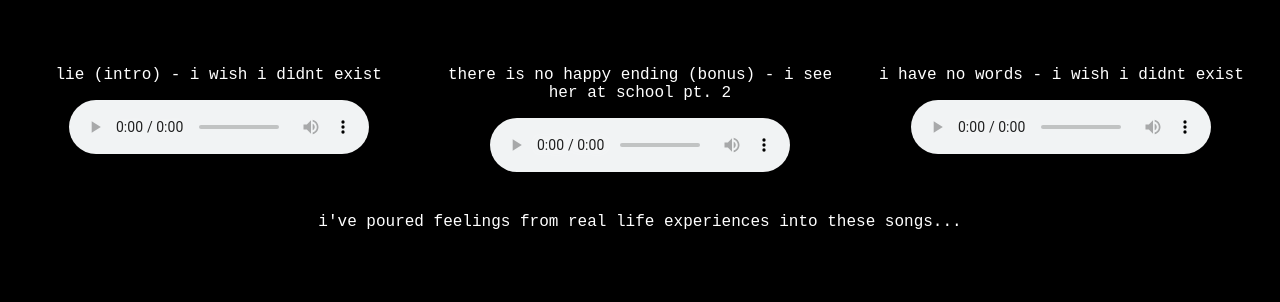
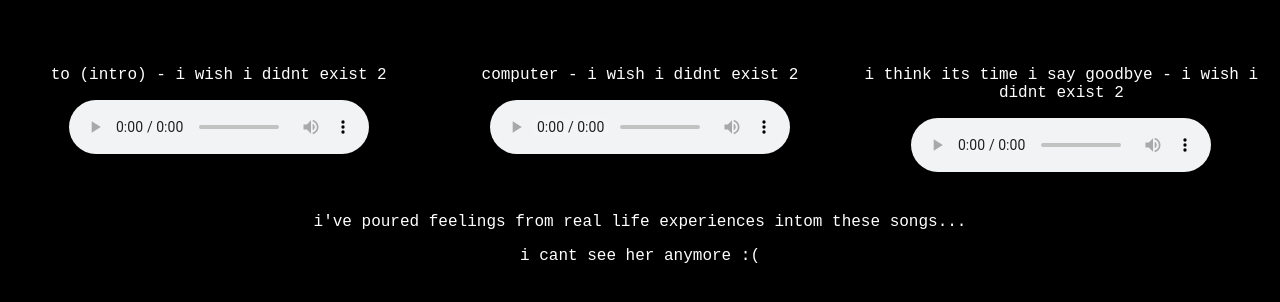
Before and after one commit to iydl/liminalistic, a plain HTML site: page index.html in a window 1280 px wide. Drawn offline with Linux system fonts and the light colour scheme.

Commit message:
Update index.html

```diff
--- a/index.html
+++ b/index.html
@@ -57,29 +57,30 @@
 <body>
   <div class="audio-container">
     <div class="audio-player">
-      <p>lie (intro) - i wish i didnt exist</p>
+      <p>to (intro) - i wish i didnt exist 2</p>
       <audio controls>
-        <source src="lie (intro).wav" type="audio/wav">
+        <source src="1. to (intro).mp3" type="audio/wav">
       </audio>
     </div>
     <div class="audio-player">
-      <p>there is no happy ending (bonus) - i see her at school pt. 2</p>
+      <p>computer - i wish i didnt exist 2</p>
       <audio controls>
-        <source src="there is no happy ending (bonus).wav" type="audio/wav">
+        <source src="2. computer.mp3" type="audio/wav">
         Your browser does not support the audio element.
       </audio>
     </div>
     <div class="audio-player">
-      <p>i have no words - i wish i didnt exist</p>
+      <p>i think its time i say goodbye - i wish i didnt exist 2</p>
       <audio controls>
-        <source src="i have no words.mp3" type="audio/mpeg">
+        <source src="4. i think its time i say goodbye.mp3" type="audio/wav">
         Your browser does not support the audio element.
     </div>
   </div>
   </div>
 
   <footer>
-    <p>i've poured feelings from real life experiences into these songs...</p>
+    <p>i've poured feelings from real life experiences intom these songs...</p>
+    <p>i cant see her anymore :(</p>
   </footer>
 </body>
 
```
